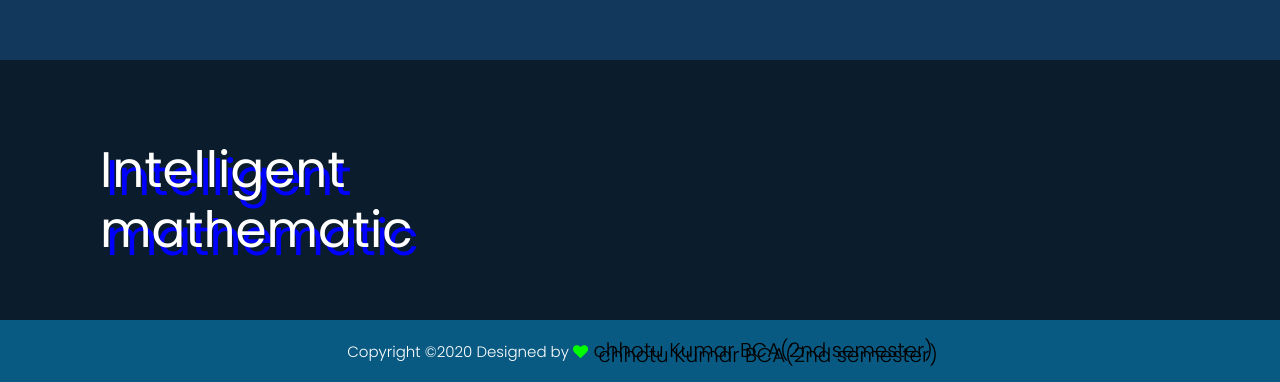
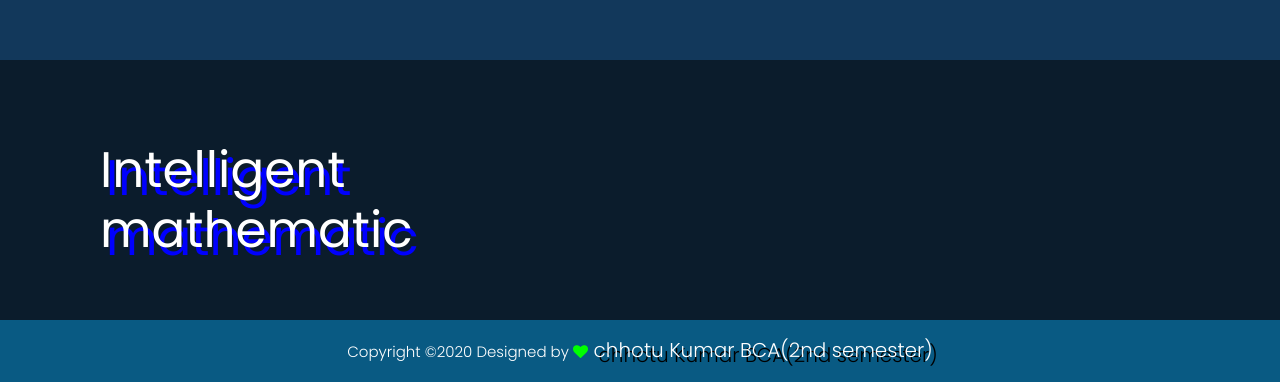
Before and after one commit to chhotu-code/shrikantsir.github.io, a plain HTML site: page index.html in a window 1280 px wide. Shown: the part 3613-3995 px from the top of the page. Drawn offline with Linux system fonts and the light colour scheme; files that its build step writes are made by us from their sources; files whose address does not match are found by name.

Commit message:
Update index.html

```diff
--- a/index.html
+++ b/index.html
@@ -405,7 +405,7 @@
         <div class="container">
             <div class="row">
                 <div class="col-12">
-                    <p class="crp">  Copyright &copy;<script>document.write(new Date().getFullYear());</script> Designed by  <span style="color: green; "><i style="color: lime;" class="fa fa-heart" aria-hidden="true"></i></span><a style="color: black;font-size: 20px;text-shadow: 5px 5px black;" href="https://www.linkedin.com/in/chhotu-kumar-7ba8731a6/">       chhotu Kumar BCA(2nd semester)</a>  </p>
+                    <p class="crp">  Copyright &copy;<script>document.write(new Date().getFullYear());</script> Designed by  <span style="color: green; "><i style="color: lime;" class="fa fa-heart" aria-hidden="true"></i></span><a style="color: white;font-size: 20px;text-shadow: 5px 5px black;" href="https://www.linkedin.com/in/chhotu-kumar-7ba8731a6/">       chhotu Kumar BCA(2nd semester)</a>  </p>
                 </div>
             </div>
         </div>
```
